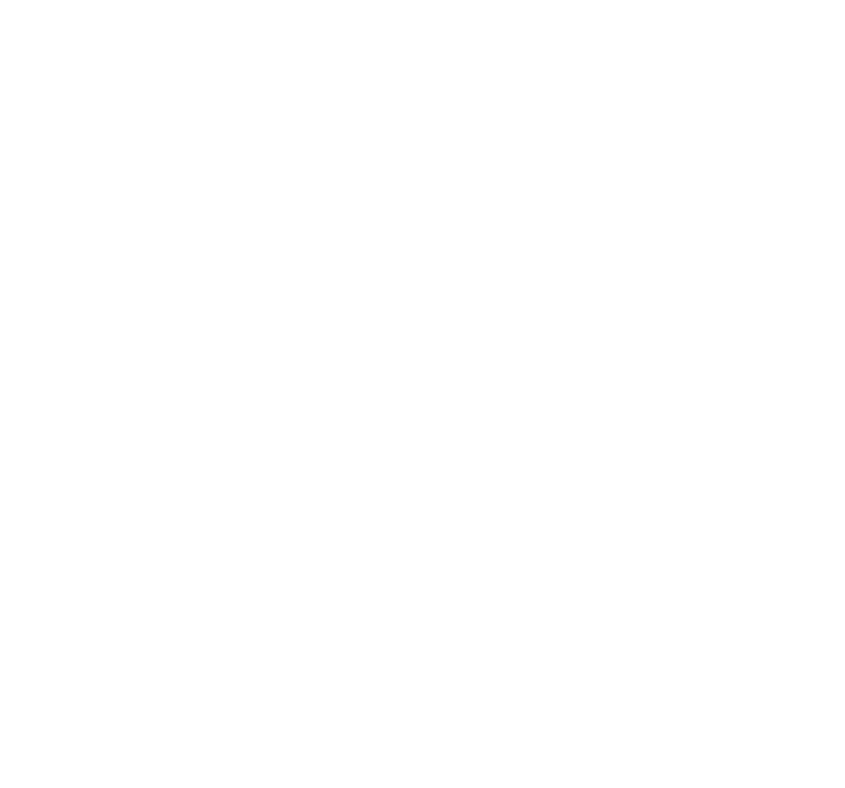
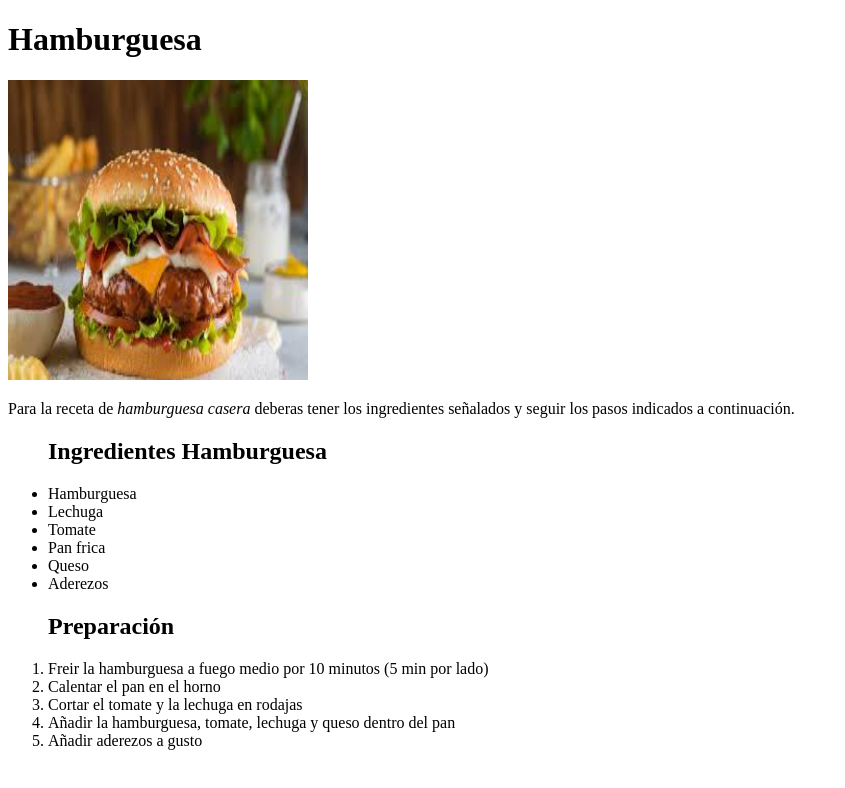
Before and after one commit to NachoCatalan/Odin-recipes, a plain HTML site: page recipes/hamburguesa.html in a window 1280 px wide. Shown: the whole page, without its empty margins (0-845 px from the left). Drawn offline with Linux system fonts and the light colour scheme.

Commit message:
Se añade el archivo hamburguesa.html ya listo para mostrar

```diff
--- a/recipes/hamburguesa.html
+++ b/recipes/hamburguesa.html
@@ -6,6 +6,23 @@
     <title>Receta hamburguesa</title>
 </head>
 <body>
-
+    <h1>Hamburguesa</h1>
+    <img src="../images/hamburguesa.jpg" alt="hamburguesa" width="300" height="300">
+    <p>Para la receta de <em>hamburguesa casera</em> deberas tener los ingredientes señalados y seguir los pasos indicados a continuación.</p>
+    <ul><h2>Ingredientes Hamburguesa</h2>
+        <li>Hamburguesa</li>
+        <li>Lechuga</li>
+        <li>Tomate</li>
+        <li>Pan frica</li>
+        <li>Queso</li>
+        <li>Aderezos</li>
+    </ul>
+    <ol><h2>Preparación</h2>
+        <li>Freir la hamburguesa a fuego medio por 10 minutos (5 min por lado)</li>
+        <li>Calentar el pan en el horno</li>
+        <li>Cortar el tomate y la lechuga en rodajas</li>
+        <li>Añadir la hamburguesa, tomate, lechuga y queso dentro del pan</li>
+        <li>Añadir aderezos a gusto</li>
+    </ol>
 </body>
 </html>
```
